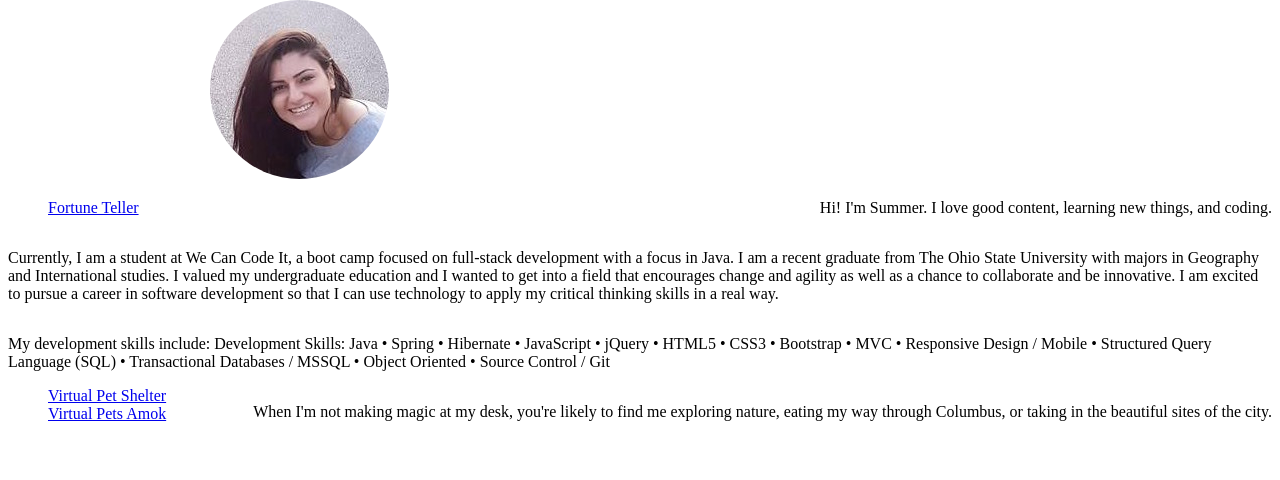
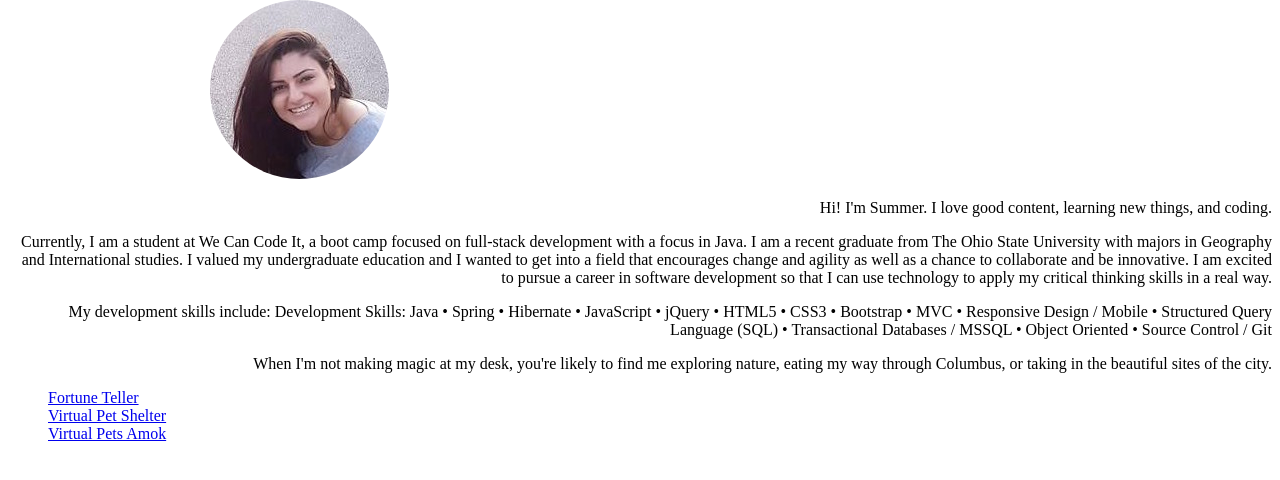
Before and after one commit to summersaleh/summersaleh.github.io, a plain HTML site: page index.html in a window 1280 px wide. Shown: the part 84-564 px from the top of the page. Drawn offline with Linux system fonts and the light colour scheme.

Commit message:
Update styles.css

```diff
--- a/styles.css
+++ b/styles.css
@@ -21,7 +21,7 @@ h1 {
 }
 
 p {
-	float: right;
+	text-align: right;
 	font-style: Arial;
 
 }
```
